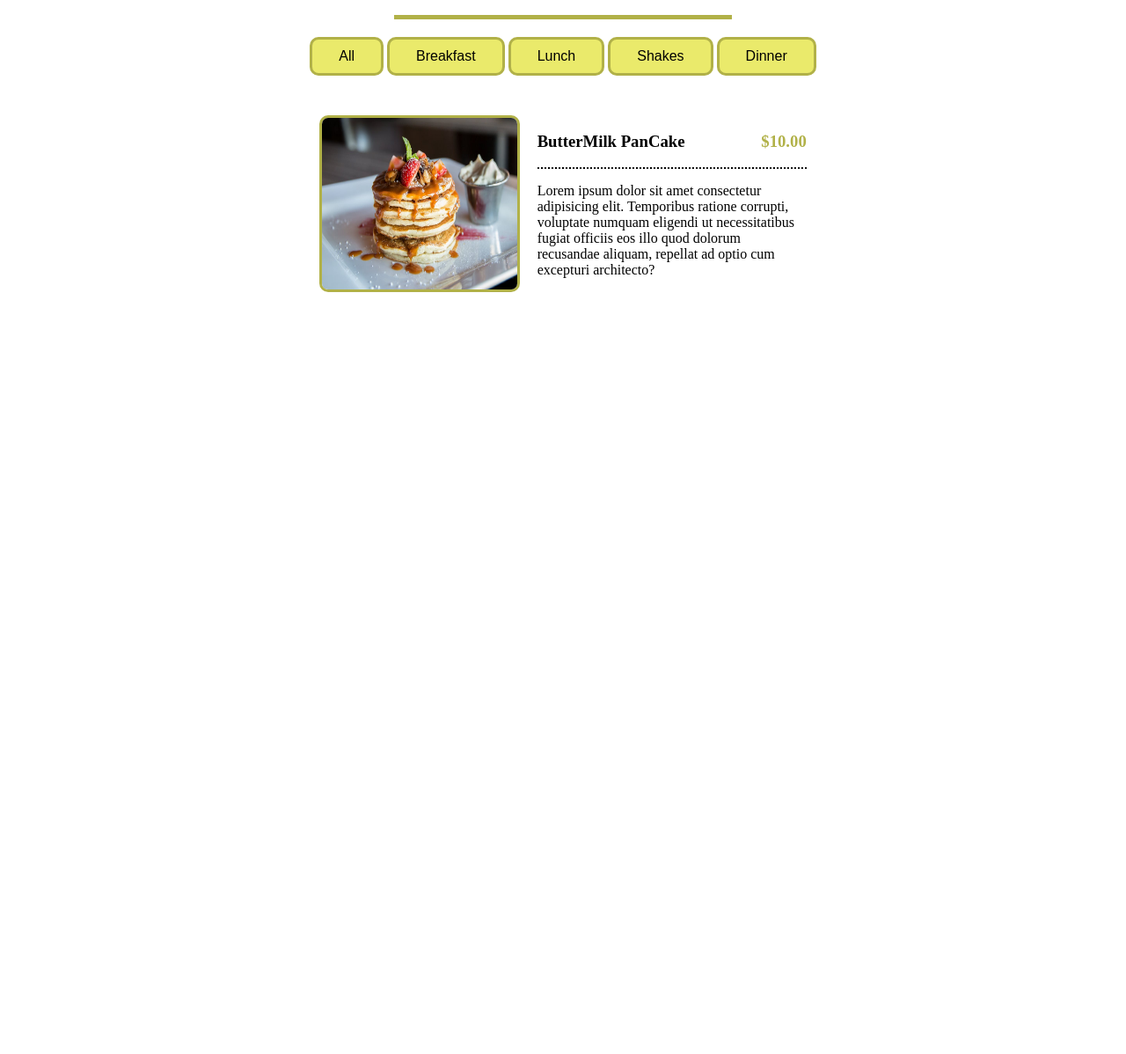
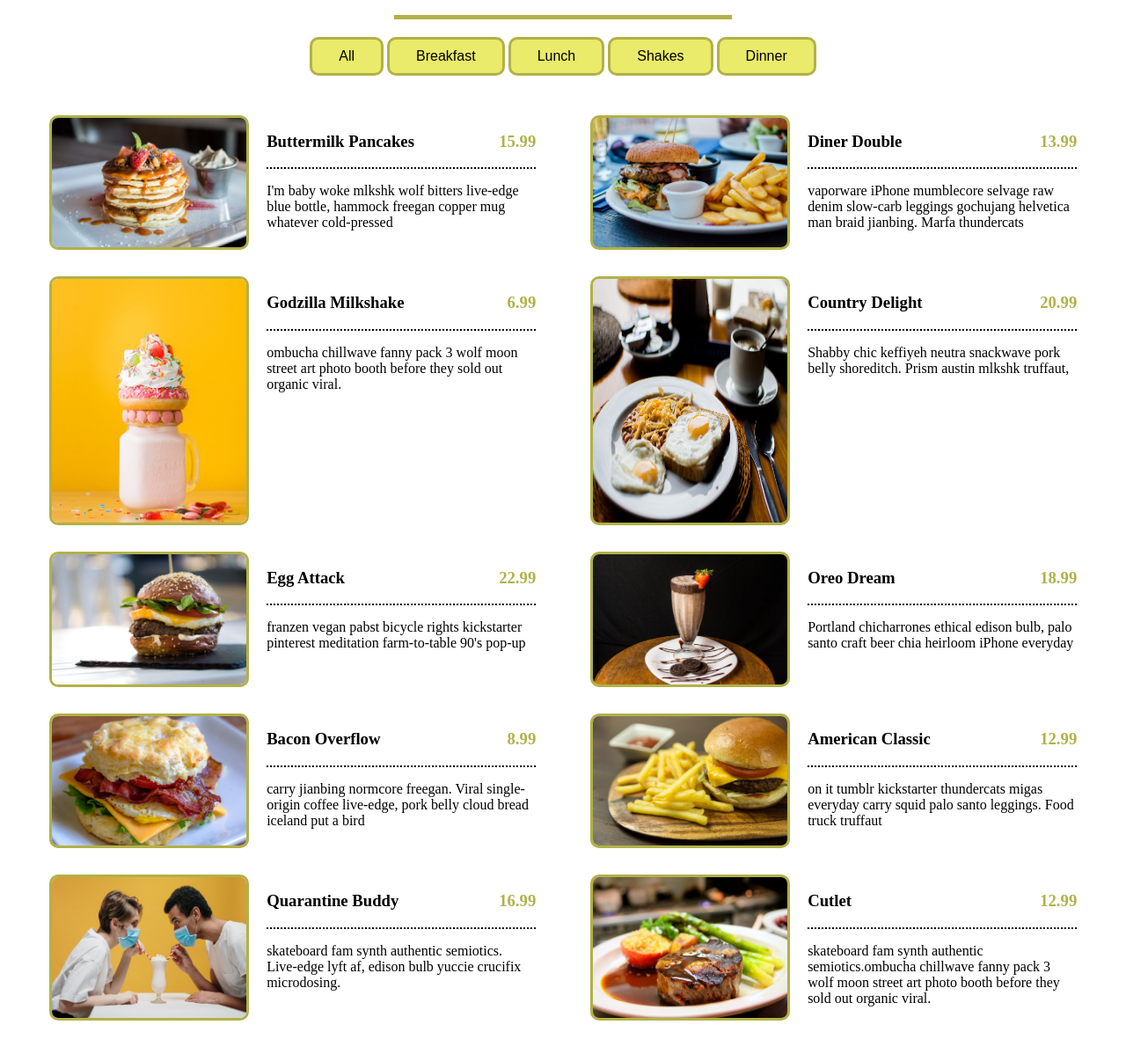
Before and after one commit to PrashantMaurya252/Food-Store, a website built with Vite: page index.html in a window 1280 px wide. Shown: the part 60-1258 px from the top of the page at 88% size. Before the commit the page ends 800 px from the top, so only its background shows below. Built offline with nearby package versions, Linux system fonts and the light colour scheme.

Commit message:
dynamic data fetching

```diff
--- a/data.js
+++ b/data.js
@@ -71,5 +71,13 @@ const menu = [
       img: './images/item-9.jpeg',
       desc: `skateboard fam synth authentic semiotics. Live-edge lyft af, edison bulb yuccie crucifix microdosing.`,
     },
+    {
+        id: 10,
+        title: 'cutlet',
+        category: 'breakfast',
+        price: 12.99,
+        img: './images/item-10.jpeg',
+        desc: `skateboard fam synth authentic semiotics.ombucha chillwave fanny pack 3 wolf moon street art photo booth before they sold out organic viral.`,
+      }
   ];
   export default menu;
--- a/index.html
+++ b/index.html
@@ -19,18 +19,7 @@
     </div>
   </header>
   <section id="allDishes">
-    <div class="dish">
-      <img src="./images/item-1.jpeg" alt="">
-      <div class="dishOuter">
-        <div class="dishInner">
-          <h3 class="dishName">ButterMilk PanCake</h3>
-          <h3 class="dishPrice">$10.00</h3>
-        </div>
 
-
-        <p class="dishContent">Lorem ipsum dolor sit amet consectetur adipisicing elit. Temporibus ratione corrupti, voluptate numquam  eligendi ut necessitatibus fugiat officiis eos illo quod dolorum recusandae aliquam, repellat ad optio cum   excepturi architecto?</p>
-      </div>
-    </div>
 
 
   </section>
--- a/main.js
+++ b/main.js
@@ -0,0 +1,23 @@
+import menu from "./data";
+
+let allDishes=document.getElementById('allDishes');
+let content="";
+menu.map((dish)=>{
+  let individualDish=`
+  <div class="dish">
+      <img src="${dish.img}" alt="">
+      <div class="dishOuter">
+        <div class="dishInner">
+          <h3 class="dishName">${dish.title}</h3>
+          <h3 class="dishPrice">${dish.price}</h3>
+        </div>
+
+
+        <p>${dish.desc}</p>
+      </div>
+    </div>
+  `
+  content += individualDish
+})
+
+allDishes.innerHTML=content
--- a/style.css
+++ b/style.css
@@ -61,3 +61,7 @@ body{
 .dishPrice{
   color:rgb(177, 177, 72) ;
 }
+
+.dishName{
+  text-transform: capitalize;
+}
```
